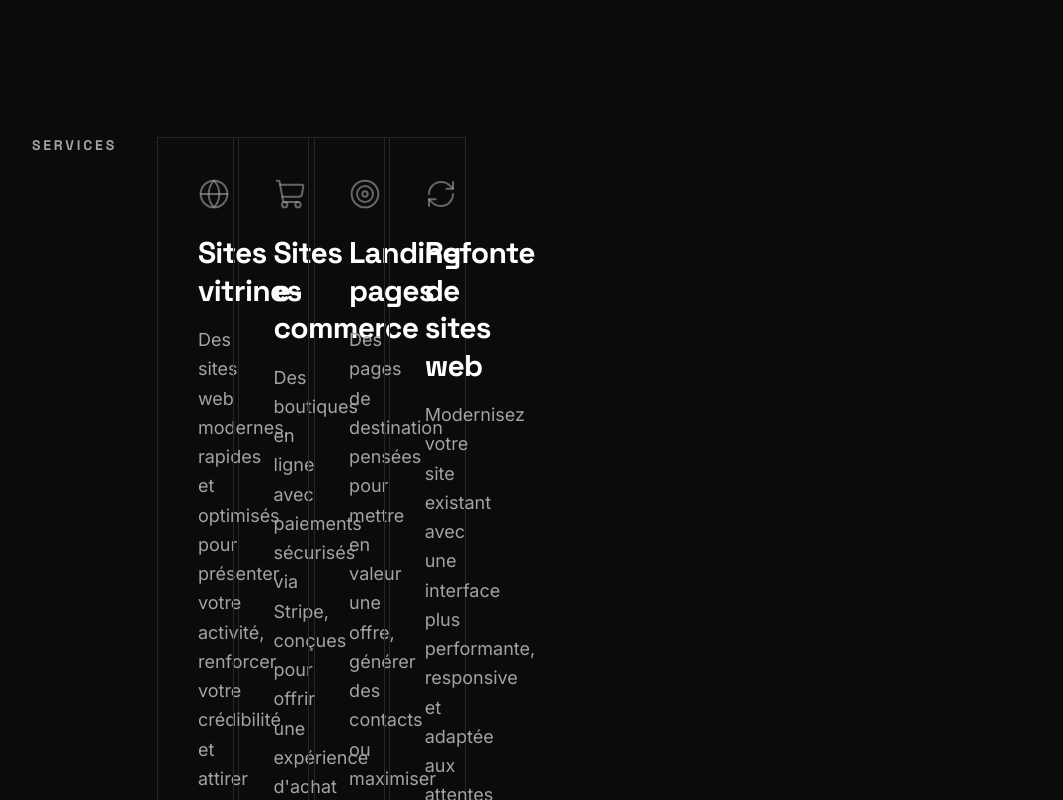
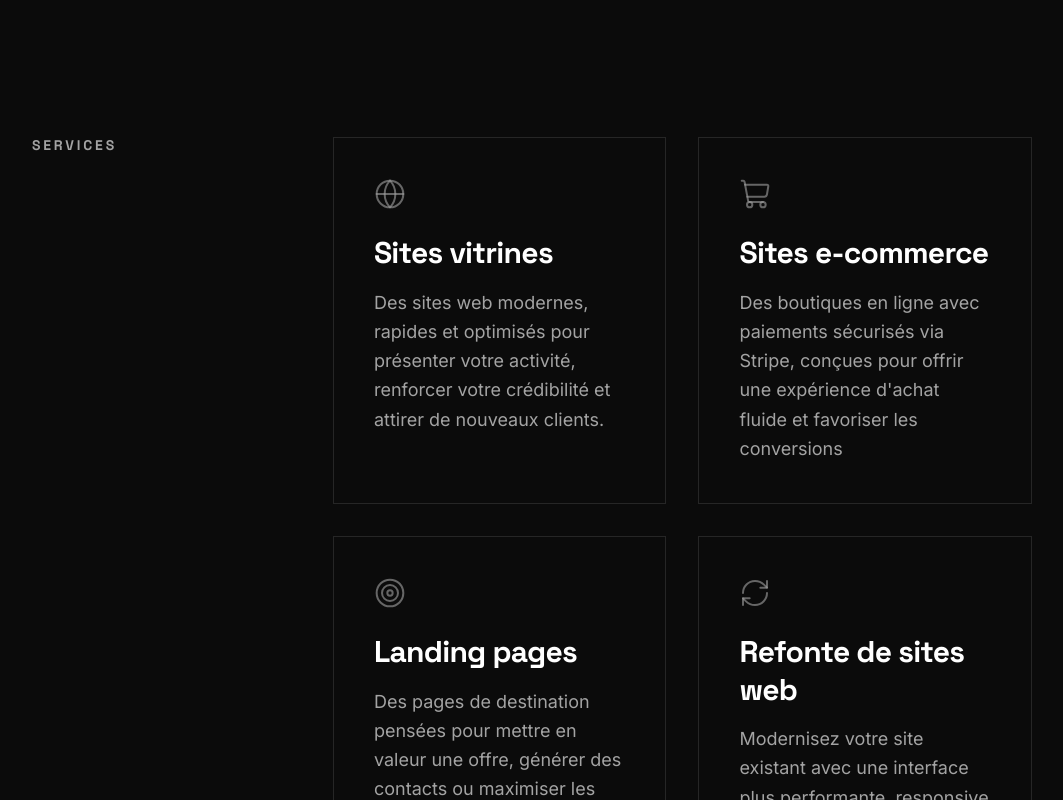
Before and after one commit to Yawleen/yoleneconstable-dev, a Next.js app: page / in a window 1280 px wide. Shown: the part 1220-2020 px from the top of the page, without its empty margins (108-1171 px from the left). Built offline with nearby package versions, Linux system fonts and the light colour scheme; no server answers.

Commit message:
style: update globals.css

```diff
--- a/app/globals.css
+++ b/app/globals.css
@@ -152,6 +152,6 @@
   }
 
   .grid {
-    @apply grid grid-cols-1 lg:grid-cols-12 gap-6 md:gap-8;
+    @apply grid grid-cols-1 lg:grid-cols-2 gap-6 md:gap-8;
   }
 }
```
